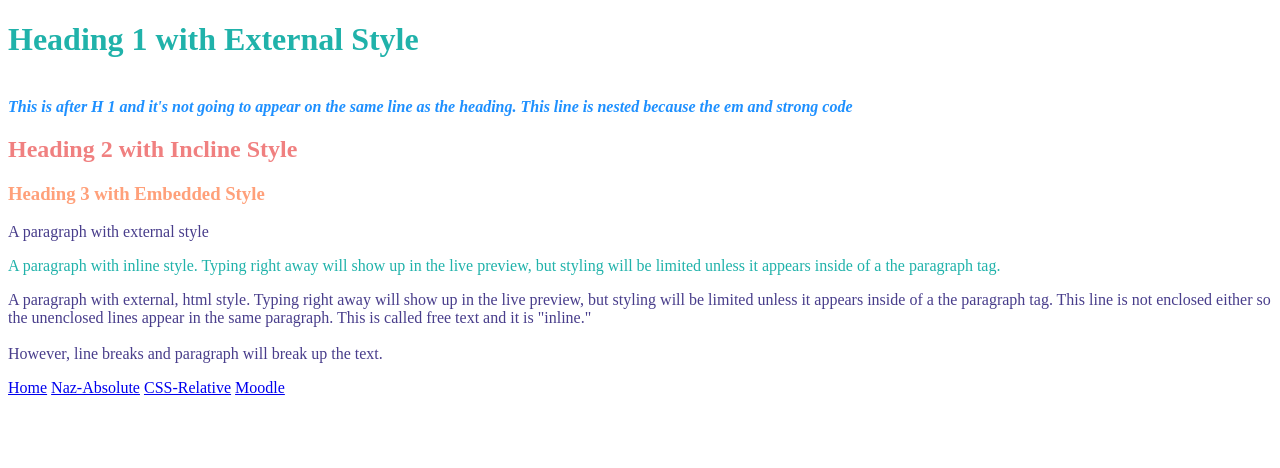
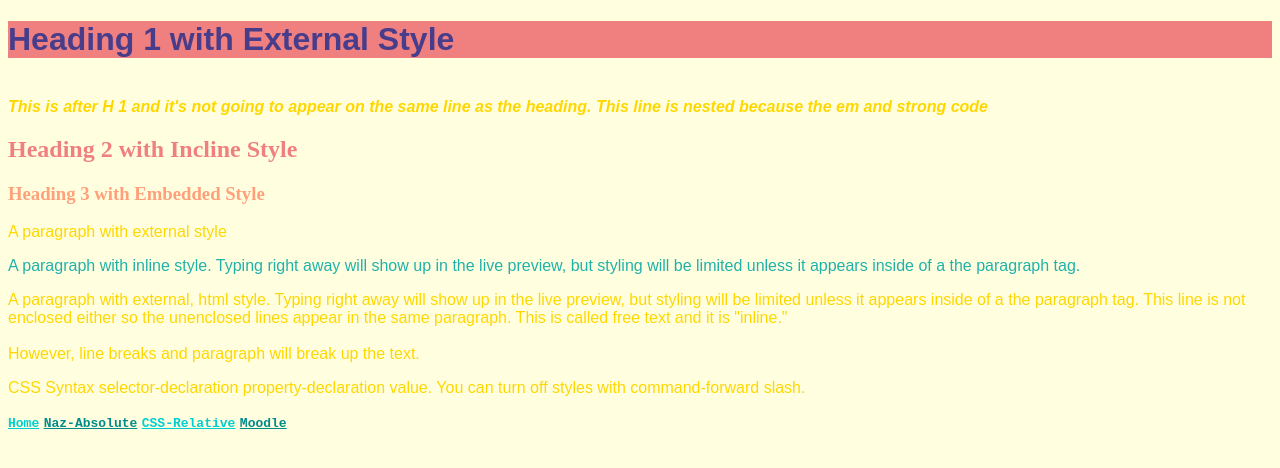
Before and after one commit to denriqu3/assignment1, a plain HTML site: page Index.html in a window 1280 px wide. Drawn offline with Linux system fonts and the light colour scheme.

Commit message:
Backgrounds

```diff
--- a/Index.html
+++ b/Index.html
@@ -5,8 +5,13 @@
     <title>Title shows up in the browser tab</title>
     <link rel="stylesheet" type="text/css" href="css/styles.css">
     <style>
+        a{
+            font-family: monospace;
+            font-weight: 900;
+        }
         h3 {
             color: lightsalmon;
+            font-family: serif;
         }
     </style>
 </head>
@@ -18,9 +23,10 @@
     <p>A paragraph with external style</p>
     <p style="color: lightseagreen">A paragraph with inline style. Typing right away will show up in the live preview, but styling will be limited unless it appears inside of a the paragraph tag.</p>
     <p>A paragraph with external, html style. Typing right away will show up in the live preview, but styling will be limited unless it appears inside of a the paragraph tag. This line is not enclosed either so the unenclosed lines appear in the same paragraph. This is called free text and it is "inline." <br><br>However, line breaks and paragraph will break up the text.</p>
+    <p>CSS Syntax selector-declaration property-declaration value. You can turn off styles with command-forward slash.</p>
     <a href="index.html">Home</a>
-    <a href="https://www.naz.edu" target="_blank">Naz-Absolute</a>
+    <a href="https://www.naz.edu" target="_blank" style="color: darkcyan;">Naz-Absolute</a>
     <a href="css/styles.css">CSS-Relative</a>
-    <a href="https://naz.mrooms3.net/my/" target="_blank">Moodle</a>
+    <a href="https://naz.mrooms3.net/my/" target="_blank" style="color: darkcyan;">Moodle</a>
 </body>
 </html>
--- a/css/styles.css
+++ b/css/styles.css
@@ -1,11 +1,29 @@
 html {
     color: dodgerblue;
+    font-family: sans-serif;
 }
 
 h1 {
-    color: lightseagreen;
+    color: darkslateblue;
+    background-color: lightcoral;
+    font-family: 'arial';
+
 }
 
+/*
 p {
     color: darkslateblue;
+    background-color: navajowhite;
 }
+*/
+body {
+    color: gold;
+    background-color: lightyellow;
+}
+a {
+    color: darkturquoise;
+}
+h2 {
+    font-family: serif;
+    font-weight: 900;
+}
```
